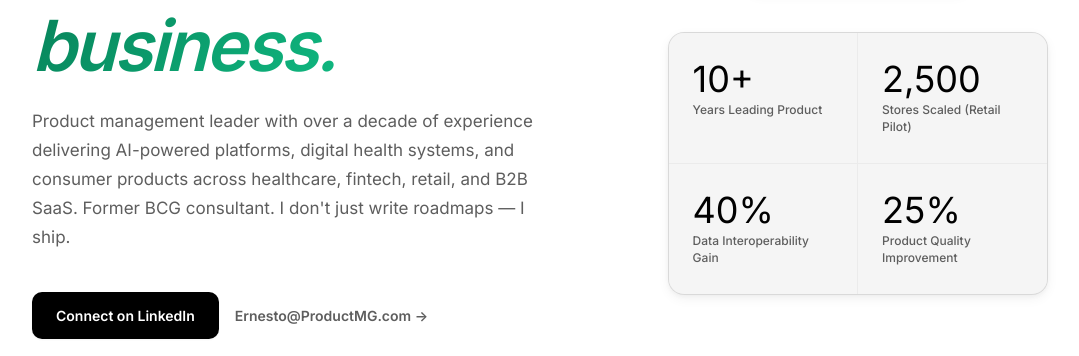
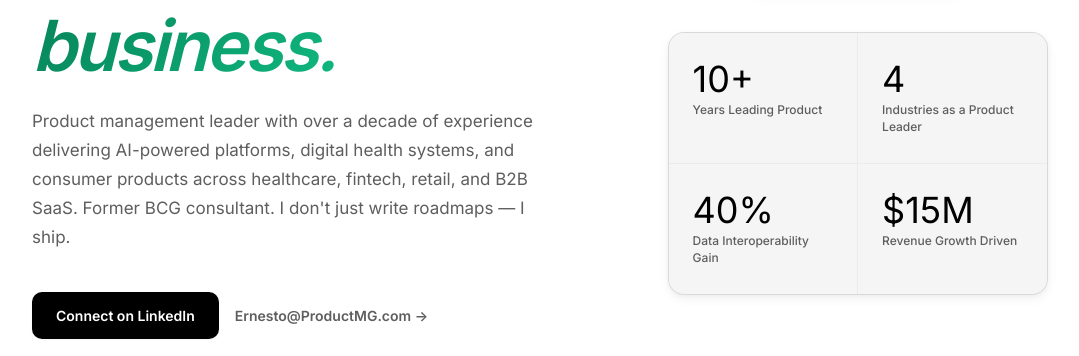
Before and after one commit to officebeats/ernesto-portfolio, a plain HTML site: page index.html in a window 1280 px wide. Shown: the part 444-800 px from the top of the page, without its empty margins (100-1179 px from the left). Drawn offline with Linux system fonts and the light colour scheme.

Commit message:
Update hero metric highlights

```diff
--- a/index.html
+++ b/index.html
@@ -88,16 +88,16 @@
                 <span class="metric-label">Years Leading Product</span>
               </div>
               <div class="metric">
-                <span class="metric-value">2,500</span>
-                <span class="metric-label">Stores Scaled (Retail Pilot)</span>
+                <span class="metric-value">4</span>
+                <span class="metric-label">Industries as a Product Leader</span>
               </div>
               <div class="metric">
                 <span class="metric-value">40%</span>
                 <span class="metric-label">Data Interoperability Gain</span>
               </div>
               <div class="metric">
-                <span class="metric-value">25%</span>
-                <span class="metric-label">Product Quality Improvement</span>
+                <span class="metric-value">$15M</span>
+                <span class="metric-label">Revenue Growth Driven</span>
               </div>
             </div>
           </div>
```
